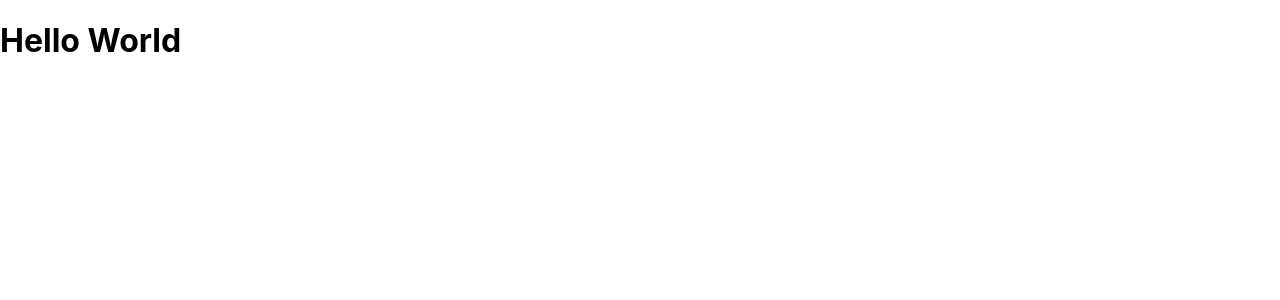
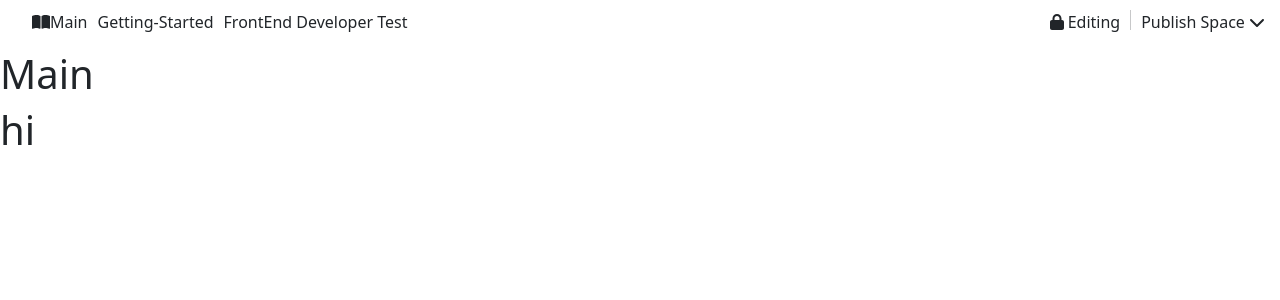
Before and after one commit to Adanzeakonobi/Frontend-test, a React (Create React App) app: page / in a window 1280 px wide. Shown: the top 300 px of the page. Built offline with nearby package versions, Linux system fonts and the light colour scheme.

Commit message:
Create Navigation Routes

```diff
--- a/package.json
+++ b/package.json
@@ -3,10 +3,16 @@
   "version": "0.1.0",
   "private": true,
   "dependencies": {
+    "@fortawesome/fontawesome-svg-core": "^6.2.1",
+    "@fortawesome/free-regular-svg-icons": "^6.2.1",
+    "@fortawesome/free-solid-svg-icons": "^6.2.1",
+    "@fortawesome/react-fontawesome": "^0.2.0",
     "@testing-library/jest-dom": "^5.16.5",
     "@testing-library/react": "^13.4.0",
     "@testing-library/user-event": "^13.5.0",
+    "bootstrap": "^5.2.3",
     "react": "^18.2.0",
+    "react-bootstrap": "^2.6.0",
     "react-dom": "^18.2.0",
     "react-router-dom": "^6.4.4",
     "react-scripts": "5.0.1",
--- a/src/App.css
+++ b/src/App.css
@@ -1,38 +1,40 @@
-.App {
-  text-align: center;
+.Nav-Header,
+.Nav-ulList,
+.Nav-Edit {
+  display: flex;
 }
 
-.App-logo {
-  height: 40vmin;
-  pointer-events: none;
+.Nav-Header {
+  margin-top: 10px;
+  margin-right: 15px;
 }
 
-@media (prefers-reduced-motion: no-preference) {
-  .App-logo {
-    animation: App-logo-spin infinite 20s linear;
-  }
+.Nav-ulList {
+  /* display: flex; */
+  flex-direction: row;
+  gap: 10px;
+  list-style: none;
 }
 
-.App-header {
-  background-color: #282c34;
-  min-height: 100vh;
-  display: flex;
-  flex-direction: column;
-  align-items: center;
-  justify-content: center;
-  font-size: calc(10px + 2vmin);
-  color: white;
+.Nav-Edit {
+  margin-left: auto !important;
+  gap: 10px;
 }
 
-.App-link {
-  color: #61dafb;
+.vr {
+  max-height: 20px;
+  min-height: 20px;
 }
 
-@keyframes App-logo-spin {
-  from {
-    transform: rotate(0deg);
-  }
-  to {
-    transform: rotate(360deg);
-  }
+.Navbar-list {
+  text-decoration: none;
 }
+
+/* .text-link {
+  color: inherit;
+  text-decoration: inherit;
+} */
+
+.home-anchor {
+  border: 1px;
+}
--- a/src/App.js
+++ b/src/App.js
@@ -1,7 +1,20 @@
+import {Routes, Route} from 'react-router-dom'
+import FrontEndDeveloperTest from './pages/FrontEndDeveloperTesr';
+import GettingStarted from './pages/GettingStarted';
+import FirstPage from './pages/FirstPage';
+import Navigation from './components/layouts/Navigation';
+import './App.css';
+import 'bootstrap/dist/css/bootstrap.min.css';
+
 function App() {
   return (
-    <div className="App">
-      <h1>Hello World</h1>
+    <div>
+      <Navigation />
+      <Routes>
+      <Route path='/' element={<FirstPage />} />
+      <Route path='/Getting-started' element={<GettingStarted />} />
+      <Route path='/Getting-started/frontend-test' element={<FrontEndDeveloperTest />} />
+      </Routes>
     </div>
   );
 }
--- /dev/null
+++ b/src/components/layouts/Navigation.js
@@ -0,0 +1,37 @@
+import { NavLink } from "react-router-dom";
+import { FontAwesomeIcon } from '@fortawesome/react-fontawesome';
+import { faChevronDown, faLock, faBookOpen } from "@fortawesome/free-solid-svg-icons";
+
+const Navigation = () => {
+    return (
+        <header className="Nav-Header">
+            <div></div>
+            <nav>
+                <ul className="Nav-ulList">
+                    <li className="Navbar-list">
+                    <NavLink to="/" style={{ textDecoration: 'none', color: 'inherit' }} className='text-link'><FontAwesomeIcon icon={faBookOpen} />Main</NavLink>
+                    </li>
+                    <li>
+                    <NavLink to="/Getting-started" style={{ textDecoration: 'none',  color: 'inherit'}}>Getting-Started</NavLink>
+                    </li>
+                    <li>
+                    <NavLink to="/Getting-started/frontend-test" style={{ textDecoration: 'none',  color: 'inherit'}}>FrontEnd Developer Test</NavLink>
+                    </li>
+                </ul>
+            </nav>
+            <div className="Nav-Edit">
+              <div className="nav-social-links">
+                <p><FontAwesomeIcon icon={faLock} /> Editing </p>
+                {/* <FontAwesomeIcon icon="fa-light fa-lock" /> */}
+              </div>
+               <div className="vr"></div>
+               <div className="nav-social-links">
+                  <p>Publish Space <FontAwesomeIcon icon={faChevronDown} /></p>
+                </div>
+            </div>
+
+        </header>
+     );
+}
+
+export default Navigation;
--- /dev/null
+++ b/src/components/layouts/home.js
@@ -0,0 +1,11 @@
+const Home = () => {
+    return (
+        <div>
+            <div className="home-anchor">
+                <h1>hi</h1>
+            </div>
+        </div>
+     );
+}
+
+export default Home;
--- a/src/index.js
+++ b/src/index.js
@@ -1,5 +1,6 @@
 import React from 'react';
 import ReactDOM from 'react-dom/client';
+import {BrowserRouter} from 'react-router-dom'
 import './index.css';
 import App from './App';
 import reportWebVitals from './reportWebVitals';
@@ -7,8 +8,11 @@ import reportWebVitals from './reportWebVitals';
 const root = ReactDOM.createRoot(document.getElementById('root'));
 root.render(
   <React.StrictMode>
-    <App />
+    <BrowserRouter>
+      <App />
+    </BrowserRouter>
   </React.StrictMode>
+
 );
 
 // If you want to start measuring performance in your app, pass a function
--- /dev/null
+++ b/src/pages/FirstPage.js
@@ -0,0 +1,12 @@
+import Home from "../components/layouts/home";
+
+const FirstPage = () => {
+    return (
+        <div>
+            <h1>Main</h1>
+            <Home />
+        </div>
+     );
+}
+
+export default FirstPage;
--- /dev/null
+++ b/src/pages/FrontEndDeveloperTesr.js
@@ -0,0 +1,9 @@
+const FrontEndDeveloperTest = () => {
+    return (
+        <div>
+            <h1>FrontEnd Developer Test</h1>
+        </div>
+     );
+}
+
+export default FrontEndDeveloperTest;
--- /dev/null
+++ b/src/pages/GettingStarted.js
@@ -0,0 +1,9 @@
+const GettingStarted = () => {
+    return (
+        <div>
+            <h1>Getting Started</h1>
+        </div>
+     );
+}
+
+export default GettingStarted;
```
Also changed, not shown: 1 other file (tests, documents, lock files or other folders).
